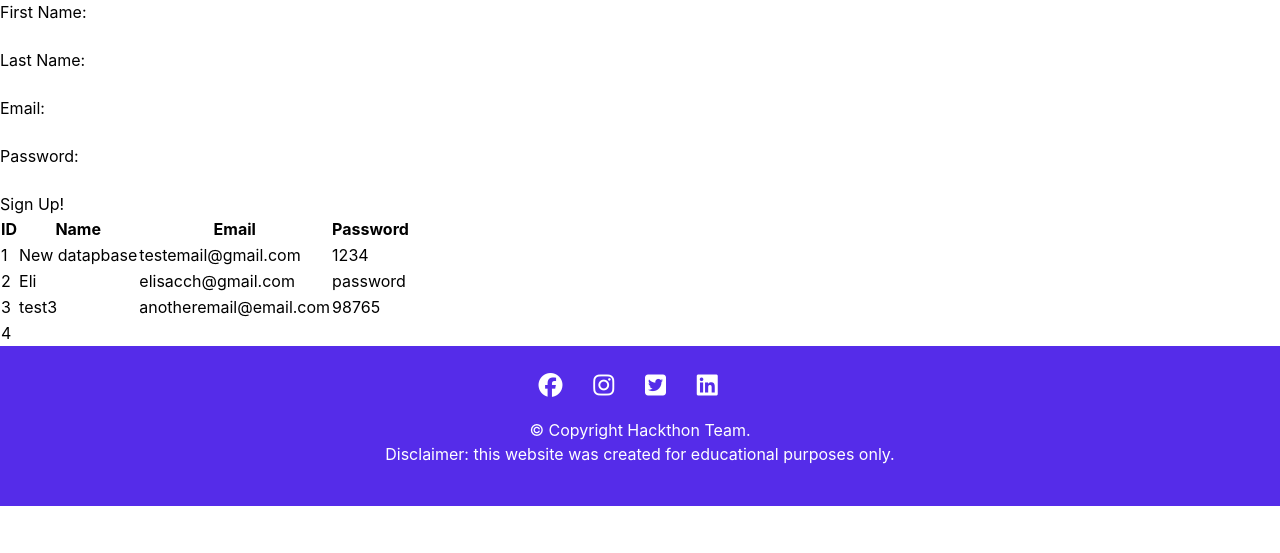
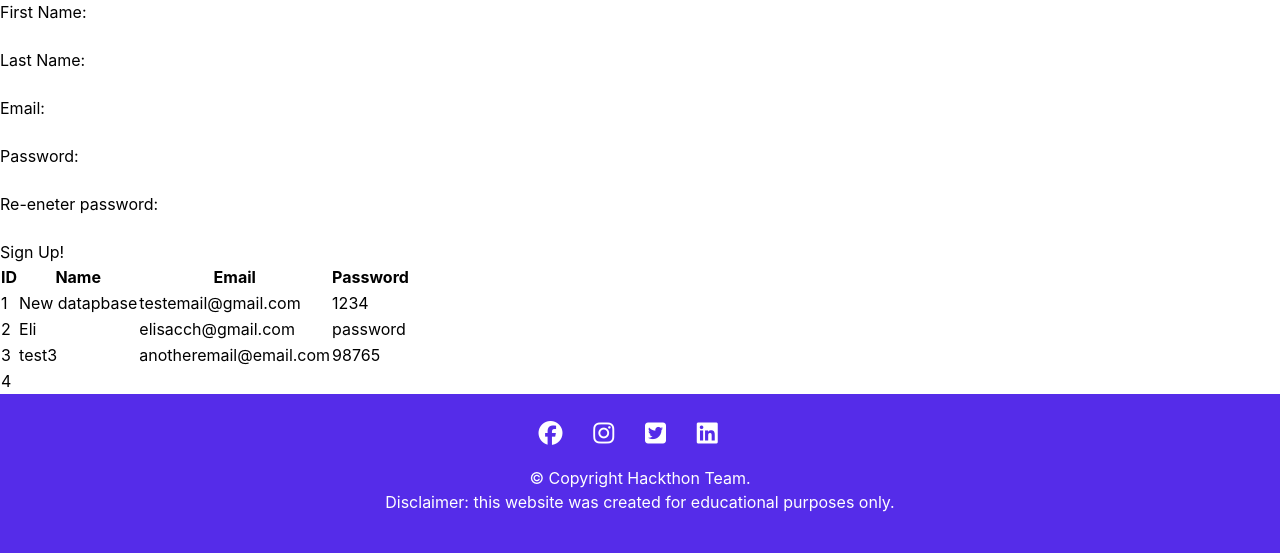
Before and after one commit to AwsSG/revfinance, a Flask app: page /signup in a window 1280 px wide. Shown: the part 96-649 px from the top of the page. Run offline with Flask 3, Linux system fonts and the light colour scheme; style sheets or scripts are compiled from the project's sources; some libraries are stand-ins or nearby versions.

Commit message:
Create basic signup form validation

```diff
--- a/static/js/scripts.js
+++ b/static/js/scripts.js
@@ -0,0 +1,46 @@
+$(document).ready(function(){
+
+
+    /**
+     * Add validation for signup form
+     */
+    $('#signUp').submit( (e) => {
+        let errors = []
+        const fName = $('#fName')
+        const lName = $('#lName')
+        const email = $('#email')
+        const password = $('#password')
+        const checkPassword = $('#checkPassword')
+        const errorField = $('#errorMsg')
+
+        if(fName.val() === "" || fName.val() === null) {
+            errors.push('Your first name is required.')
+        }
+
+        if(lName.val() === "" || lName.val() === null) {
+            errors.push('Your last name is required.')
+        }
+
+        if(email.val() === "" || email.val() === null) {
+            errors.push('Please, enter your email.')
+        }
+
+        if(password.val() === "" || password.val() === null) {
+            errors.push('Please, enter a password.')
+        }
+
+        if(checkPassword.val() === "" || checkPassword.val() === null) {
+            errors.push('Please, re-enter your password.')
+        }
+
+        if(password.val() != checkPassword.val()) {
+            errors.push('Passwords don\'t match')
+        }
+
+        if (errors.length > 0) {
+            e.preventDefault()
+            errorField.html(errors.join('<br>'))
+        }
+    })
+
+});
--- a/templates/base.html
+++ b/templates/base.html
@@ -8,6 +8,9 @@
 
     <link rel="stylesheet" href="{{ url_for('static', filename='css/styles.css') }}" type="text/css">
     <link rel="stylesheet" href="{{ url_for('static', filename='css/output.css') }}">
+
+    <!-- JQuery -->
+    <script src="https://cdnjs.cloudflare.com/ajax/libs/jquery/3.6.3/jquery.min.js" integrity="sha512-STof4xm1wgkfm7heWqFJVn58Hm3EtS31XFaagaa8VMReCXAkQnJZ+jEy8PCC/iT18dFy95WcExNHFTqLyp72eQ==" crossorigin="anonymous" referrerpolicy="no-referrer"></script>
 
     {% block style %}
     {% endblock %}
--- a/templates/signup.html
+++ b/templates/signup.html
@@ -13,6 +13,8 @@
         <input type="email" id="email" name="email"><br>
         <label for="password">Password:</label><br>
         <input type="password" id="password" name="password"><br>
+        <label for="checkPassword">Re-eneter password:</label><br>
+        <input type="password" id="checkPassword" name="checkPassword"><br>
         <input type="submit" value="Sign Up!">
     </form>
 </div>
```
Also changed, not shown: instance/moneypot.db.
